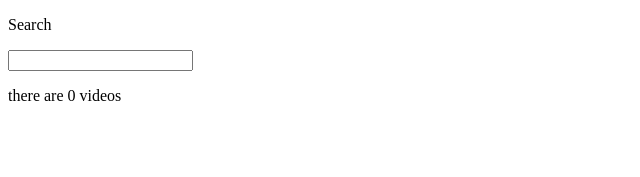
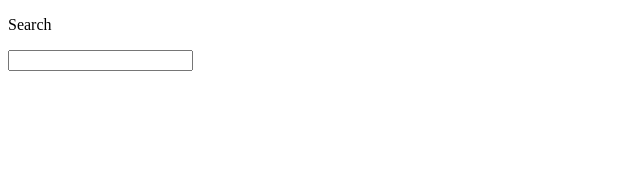
Before and after one commit to stuart-hahn/youtube_algorithm_frontend, a React (Create React App) app: page / in a window 1280 px wide. Shown: the top 177 px of the page, without its empty margins (0-640 px from the left). Built offline with nearby package versions, Linux system fonts and the light colour scheme.

Commit message:
display ordered list of video titles after entering search term

```diff
--- a/src/components/App.js
+++ b/src/components/App.js
@@ -19,7 +19,7 @@ function App() {
   return (
     <div className="App">
       <Search onSearchTermSubmit={onSearchTermSubmit} />
-      <List videos={videos} />
+      <ol><List videos={videos} /></ol>
     </div>
   );
 }
--- a/src/components/List.js
+++ b/src/components/List.js
@@ -1,8 +1,8 @@
 import React from 'react'
 import ListItem from './ListItem'
 
-const List = ({videos}) => {
-    return <p>there are {videos.length} videos</p>
+const List = ({ videos }) => {
+    return videos.map(video => <ListItem key={video.id.videoId} video={video} />)
 }
 
 export default List
--- a/src/components/ListItem.js
+++ b/src/components/ListItem.js
@@ -1,8 +1,9 @@
 import React from 'react'
 
-const ListItem = ({data}) => {
+const ListItem = ({ video }) => {
+    console.log(video)
     return (
-        <h1>{data.title}</h1>
+        <li>{video.snippet.title}</li>
     )
 }
 
```
